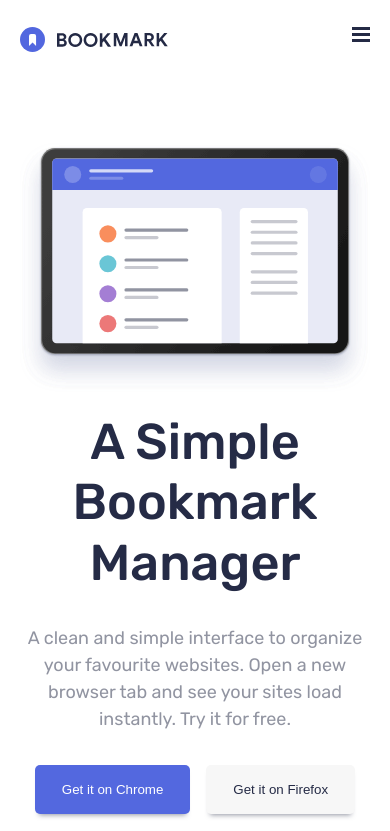
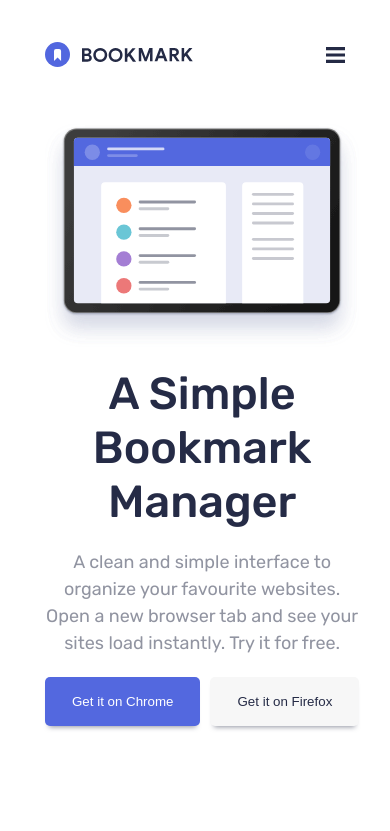
Before and after one commit to SrdjanMilic/Frontend-Mentor---Bookmark-landing-page, a website: page index.html in a window 390 px wide. Shown: the top 831 px of the page. Drawn offline with Linux system fonts and the light colour scheme.

Commit message:
new style and style fixes

```diff
--- a/scss/abstracts/_mixins.scss
+++ b/scss/abstracts/_mixins.scss
@@ -1,3 +1,8 @@
+@mixin font-size($sizeValue: 1.6) {
+  font-size: ($sizeValue * 10) + px; // IE Fallback
+  font-size: $sizeValue + rem;
+}
+
 @mixin flex-center {
   display: flex;
   justify-content: center;
--- a/scss/abstracts/_variables.scss
+++ b/scss/abstracts/_variables.scss
@@ -29,4 +29,4 @@ $xxlarge: 1200px;
 // 3. Fonts
 // ........
 
-$global-font-size: 18px;
+$global-font-size: 1.8;
--- a/scss/base/_reset.scss
+++ b/scss/base/_reset.scss
@@ -9,8 +9,7 @@ body {
   line-height: 1.5;
 }
 
-a,
-a:-webkit-any-link {
+a {
   text-decoration: none;
 }
 
--- a/scss/layout/_global.scss
+++ b/scss/layout/_global.scss
@@ -1,6 +1,10 @@
+html {
+  font-size: 62.5%; /* Sets up the Base 10 stuff */
+}
+
 body {
   font-family: 'Rubik', sans-serif;
-  font-size: $global-font-size;
+  @include font-size($global-font-size);
   color: $very-dark-blue;
 }
 
@@ -18,14 +22,13 @@ footer {
   width: $xxlarge;
   text-transform: uppercase;
   letter-spacing: 1px;
-  font-size: 13px;
+  @include font-size(1.3);
 }
 
 .header__hamburger-icon {
   display: none;
 }
 
-main {
 .hero-block {
   max-width: $xxlarge;
   margin: 4rem auto;
@@ -33,19 +36,19 @@ main {
   grid-template-columns: 1fr 1fr;
   align-items: center;
 
-    h1 {
-      margin: 0 0 2rem;
-      font-size: 2.8em;
-      font-weight: 500;
-      line-height: 1.2;
-    }
-
   p {
     color: $paragraph-color;
   }
 
   &__wrapper {
     max-width: 485px;
+
+    h1 {
+      margin: 0 0 2rem;
+      @include font-size(4.5);
+      font-weight: 500;
+      line-height: 1.2;
+    }
   }
 
   img {
@@ -82,13 +85,20 @@ main {
     border-bottom: 1px solid #dbdfef;
     display: block;
     padding: 25px 0;
-      font-size: 16px;
+    @include font-size(1.6);
     color: $very-dark-blue;
     cursor: pointer;
   }
 
   &__text {
     border-bottom: 4px solid transparent;
+    transition: color .3s;
+
+    &:hover,
+    &:active,
+    &:focus {
+      color: $soft-red;
+    }
   }
 
   &__item--active {
@@ -105,7 +115,10 @@ main {
   align-items: center;
   margin: 3em auto;
   max-width: $xxlarge;
-    height: 350px;
+
+  & > img {
+    max-height: 346px;
+  }
 
   &__wrapper {
     justify-self: flex-end;
@@ -144,7 +157,7 @@ main {
     display: flex;
     flex-direction: column;
     text-align: center;
-      box-shadow: 0 5px 7px -4px rgba(37,43,70,0.5);
+    box-shadow: 0 5px 7px -4px rgba(37, 43, 70, 0.5);
     padding: 20px;
 
     h3 {
@@ -154,20 +167,23 @@ main {
 
     p {
       margin: 0;
-        font-size: 14px;
+      @include font-size(1.4);
       color: $paragraph-color;
     }
-
   }
 
   &__logo {
     max-height: 100px;
     max-width: 100px;
-      margin: 0 auto;
+    margin: 20px auto 0;
   }
 
   &__dotted-line {
     margin: 40px 0 20px;
+    max-width: calc(100% + 40px);
+    width: calc(100% + 40px);
+    position: relative;
+    left: -20px;
   }
 }
 
@@ -181,6 +197,13 @@ main {
     cursor: pointer;
     padding: 20px 0;
     border-top: 1px solid #dbdfef;
+    transition: color .3s;
+
+    &:hover,
+    &:active,
+    &:focus {
+      color: $soft-red;
+    }
   }
 
   &__last-content {
@@ -206,13 +229,13 @@ main {
 
     p {
       color: $paragraph-color;
+      margin-top: 0;
     }
   }
 
   &__button {
     max-width: max-content;
     margin: 3.5rem auto;
-    }
   }
 }
 
@@ -234,14 +257,14 @@ main {
 
   p:first-of-type {
     text-transform: uppercase;
-    font-size: 13px;
+    @include font-size(1.4);
     letter-spacing: 5px;
     font-weight: 500;
     margin-top: 0;
   }
 
   h2 {
-    font-size: 34px;
+    @include font-size(3.4);
     font-weight: 500;
   }
 
@@ -277,11 +300,6 @@ main {
 }
 
 @media (max-width: 900px) {
-  .header__hamburger-icon {
-    display: block;
-    height: 15px;
-  }
-
   main {
     .hero-block {
       grid-template-columns: 1fr;
--- a/scss/layout/_sidebar.scss
+++ b/scss/layout/_sidebar.scss
@@ -1,27 +1,24 @@
-.header__hamburger-icon {
-  cursor: pointer;
-}
-
 .header__sidebar {
   width: 100%;
   height: 100%;
   background-color: #252b46;
   position: fixed;
   top: 0;
-  z-index: -10;
+  z-index: -1;
   opacity: 0;
   transition: all 350ms cubic-bezier(.6, .05, .28, .91);
 
   &.active {
     opacity: 0.9;
-    z-index: 100;
+    z-index: 1;
   }
 }
 
 .header__sidebar-list {
   list-style-type: none;
   text-align: center;
-  margin-top: 8%;
+  margin-top: 85px;
+  padding: 0;
 
   li {
     margin: 30px 0;
@@ -29,16 +26,17 @@
     a {
       color: #fff;
       text-transform: uppercase;
+      text-decoration: none;
     }
   }
 }
 
 .header__sidebar-close {
-  width: 20px;
-  height: 20px;
+  width: 16px;
+  height: auto;
   position: absolute;
-  right: 20px;
-  top: 24px;
+  right: 21px;
+  top: 22px;
   cursor: pointer;
 }
 
@@ -65,3 +63,12 @@
     transform: rotate(360deg);
   }
 }
+
+@media (max-width: 900px) {
+  .header__hamburger-icon {
+    display: block;
+    height: 16px;
+    margin-top: 5px;
+    cursor: pointer;
+  }
+}
--- a/scss/pages/_components.scss
+++ b/scss/pages/_components.scss
@@ -0,0 +1,22 @@
+.container {
+  max-width: 1200px;
+  margin: 0 auto;
+}
+
+body {
+  padding: 25px;
+}
+
+.divider {
+  margin: 35px;
+}
+
+.text-block-right {
+  max-width: 530px;
+}
+
+.text-custom-2-wrapper {
+  display: flex;
+  justify-content: flex-end;
+  width: 100%;
+}
```
Also changed, not shown: css/main.css. Lines whose indentation alone changed are shown as unchanged.
